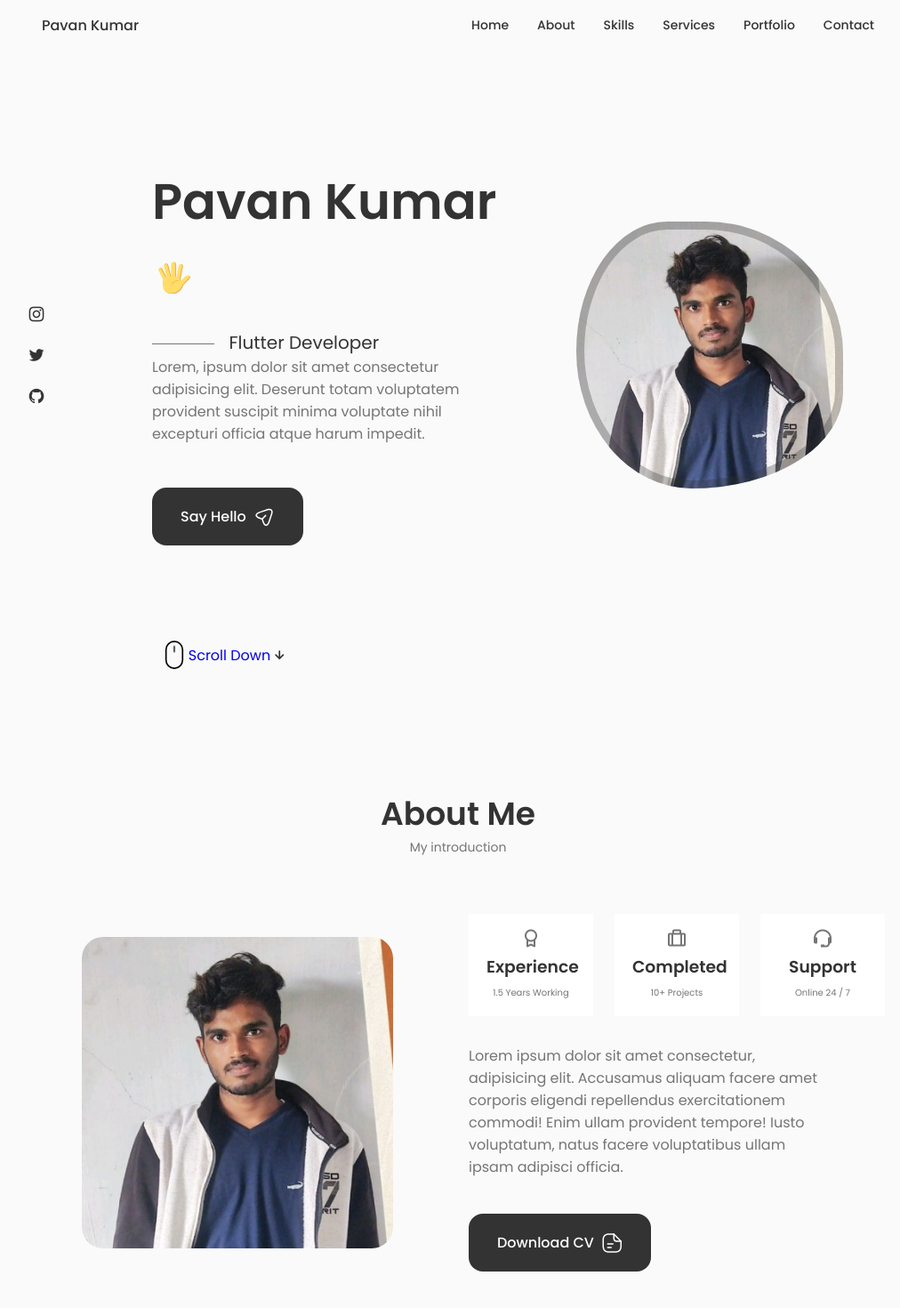
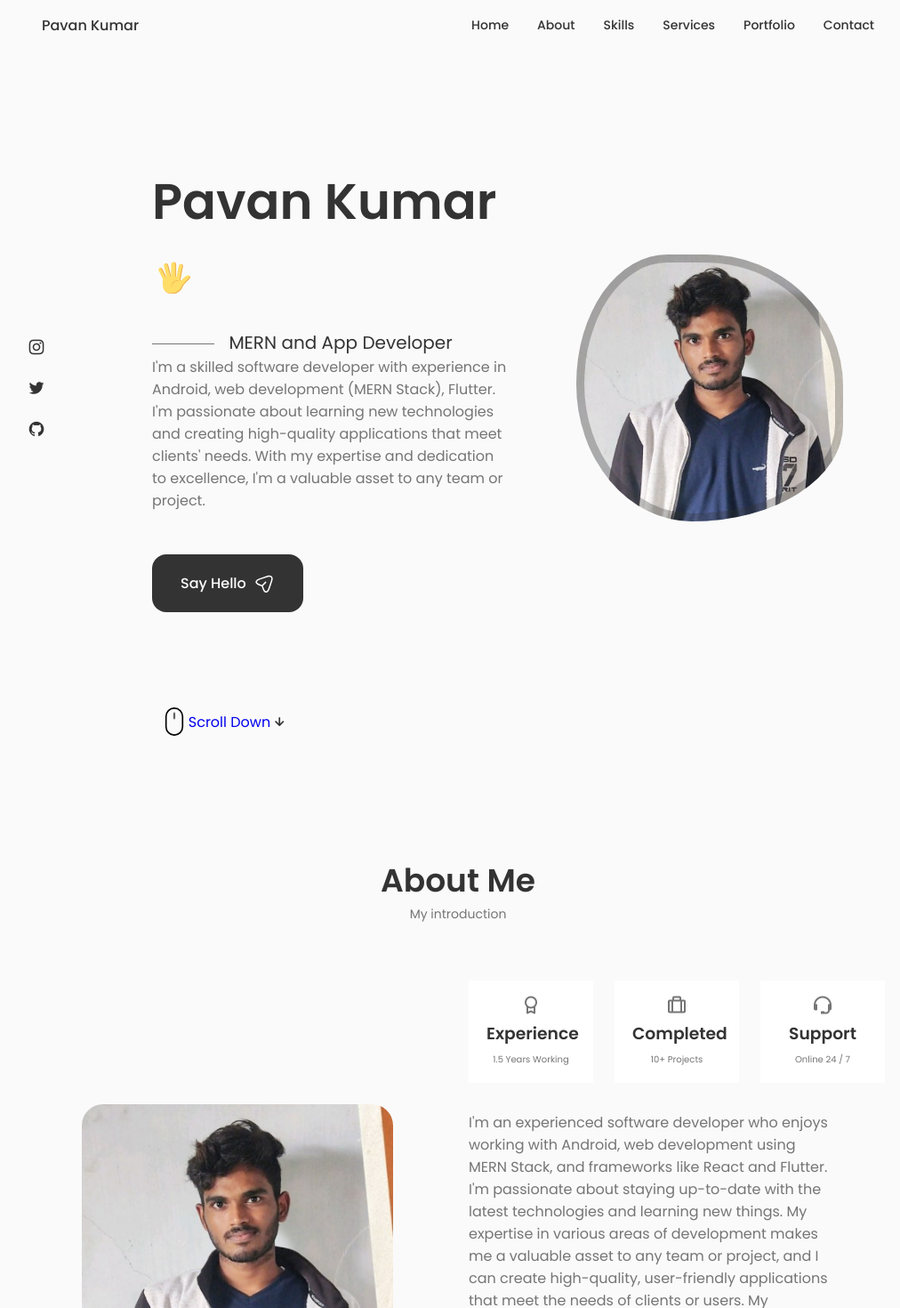
Before and after one commit to pavan6476252/portfolio, a React (Vite) app: page / in a window 1280 px wide. Shown: the top 1470 px of the page at 89% size, without its empty margins (125-1137 px from the left). Built offline with nearby package versions, Linux system fonts and the light colour scheme.

Commit message:
added about

```diff
--- a/src/App.jsx
+++ b/src/App.jsx
@@ -14,7 +14,7 @@ export default function App() {
     <>
       <Header />
       <main className="main">
-    <HomeSec/>
+        <HomeSec/>
         <About/>
         <Skills/>
         <Services/>
--- a/src/components/Home/Data.jsx
+++ b/src/components/Home/Data.jsx
@@ -55,8 +55,8 @@ function Data() {
                     ></path>
                 </svg>
             </h1>
-            <h3 className="home__subtitle">Flutter Developer</h3>
-            <p className="home__description">Lorem, ipsum dolor sit amet consectetur adipisicing elit. Deserunt totam voluptatem provident suscipit minima voluptate nihil excepturi officia atque harum impedit.</p>
+            <h3 className="home__subtitle">MERN and App Developer</h3>
+            <p className="home__description">I'm a skilled software developer with experience in Android, web development (MERN Stack), Flutter. I'm passionate about learning new technologies and creating high-quality applications that meet clients' needs. With my expertise and dedication to excellence, I'm a valuable asset to any team or project.</p>
             <a href="#contact" className="button button--flex">Say Hello
                 <svg
                     class="button__icon"
--- a/src/components/about/About.jsx
+++ b/src/components/about/About.jsx
@@ -13,7 +13,7 @@ function About() {
                 <img src={MyImage}  className='about__img' alt="about__img" srcSet="" />
                 <div className="about__data">
                     <Info />
-                    <p className="about__description">Lorem ipsum dolor sit amet consectetur, adipisicing elit. Accusamus aliquam facere amet corporis eligendi repellendus exercitationem commodi! Enim ullam provident tempore! Iusto voluptatum, natus facere voluptatibus ullam ipsam adipisci officia.</p>
+                    <p className="about__description">I'm an experienced software developer who enjoys working with Android, web development using MERN Stack, and frameworks like React and Flutter. I'm passionate about staying up-to-date with the latest technologies and learning new things. My expertise in various areas of development makes me a valuable asset to any team or project, and I can create high-quality, user-friendly applications that meet the needs of clients or users. My dedication to delivering excellent results ensures that your project will be successful. Overall, I'm confident that my skills, knowledge, and passion for development will help me excel in the software industry and contribute to the success of any project.</p>
                     <a download={""} href={CV} className="button button--flex">Download CV
                         <svg
                             class="button__icon"
```
